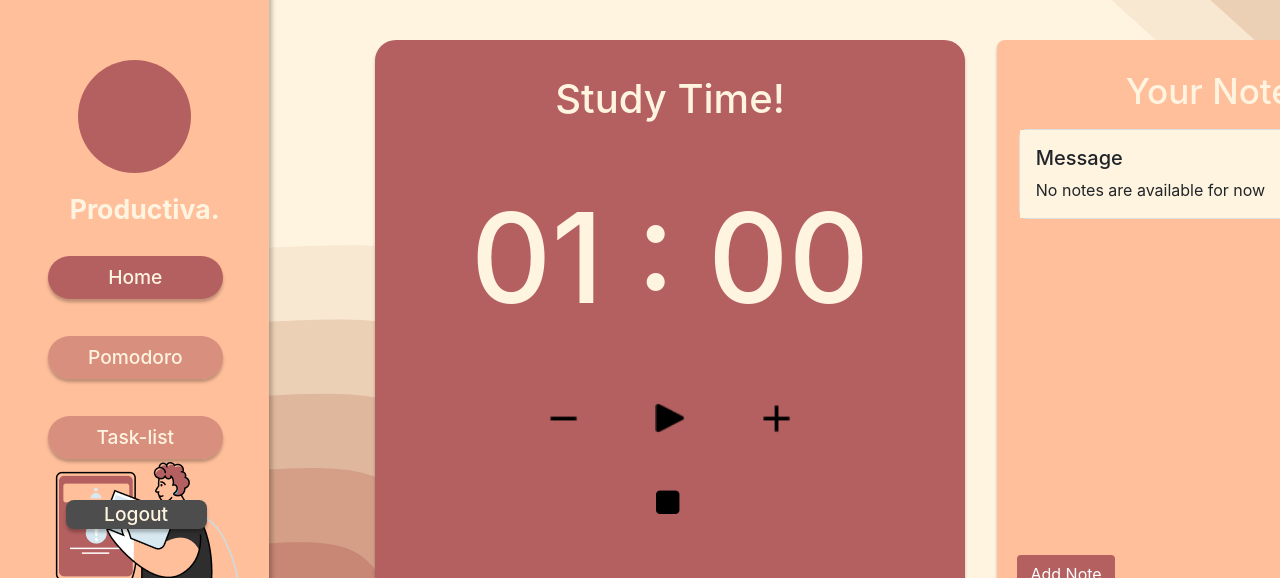
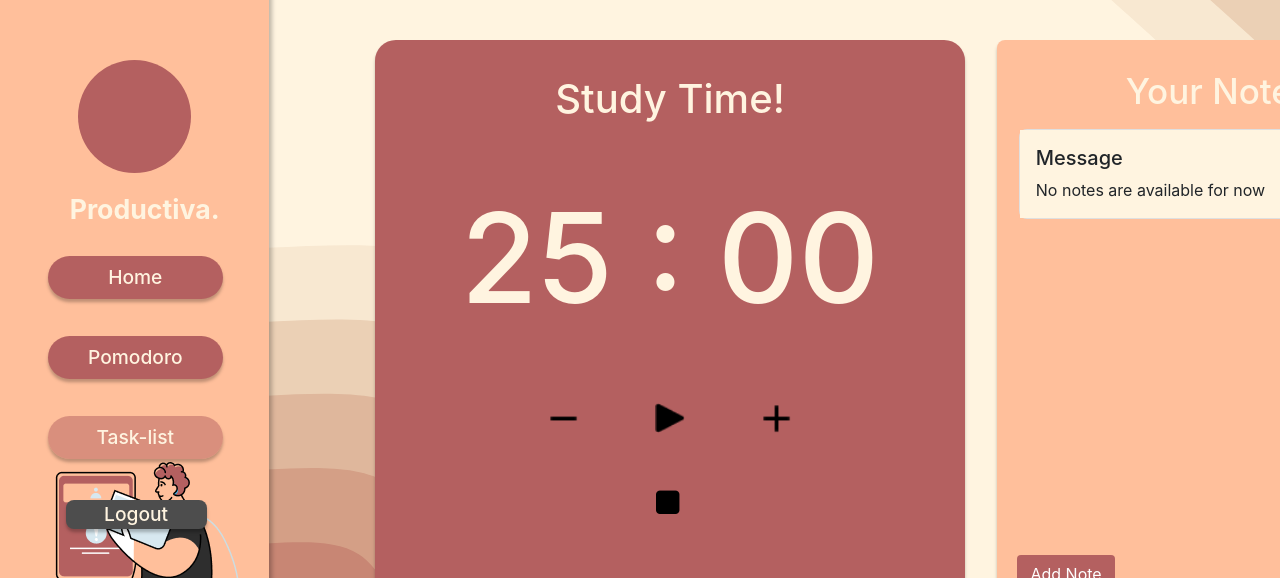
Before and after one commit to rahardjorahardjo/ProductivaRPL, a PHP site: page /pomodorostage1.php in a window 1280 px wide. Shown: the top 578 px of the page. Run offline with PHP 8.4, Linux system fonts and the light colour scheme; a user stored in the database is signed in; data that the repository does not hold is empty.

Commit message:
push hari h

```diff
--- a/rpl/css/indexcss.css
+++ b/rpl/css/indexcss.css
@@ -84,7 +84,7 @@ color: #FFF4E0;
     left: 48.03px;
     top: 336.22px;
 
-    background: rgba(180, 96, 96, 0.5);
+    background: #B46060;
     box-shadow: 0px 3.20208px 3.20208px rgba(0, 0, 0, 0.25);
     border-radius: 21.6141px;
     text-decoration: none;
--- a/rpl/pomodorostage1.php
+++ b/rpl/pomodorostage1.php
@@ -42,7 +42,7 @@ $user_id = $_SESSION['user']['user_id'];
         <h1 class="break hide">Break Time!</h1>
       </div>
       <div class="PomodoroTimes" id="timer">
-        <span class="minutes">01</span>
+        <span class="minutes">25</span>
         <span>:</span>
         <span class="seconds">00</span>
       </div>
```
Also changed, not shown: rpl/css/index1.css (+18 -0 lines), rpl/indexstaged.php (+6 -1 lines).
